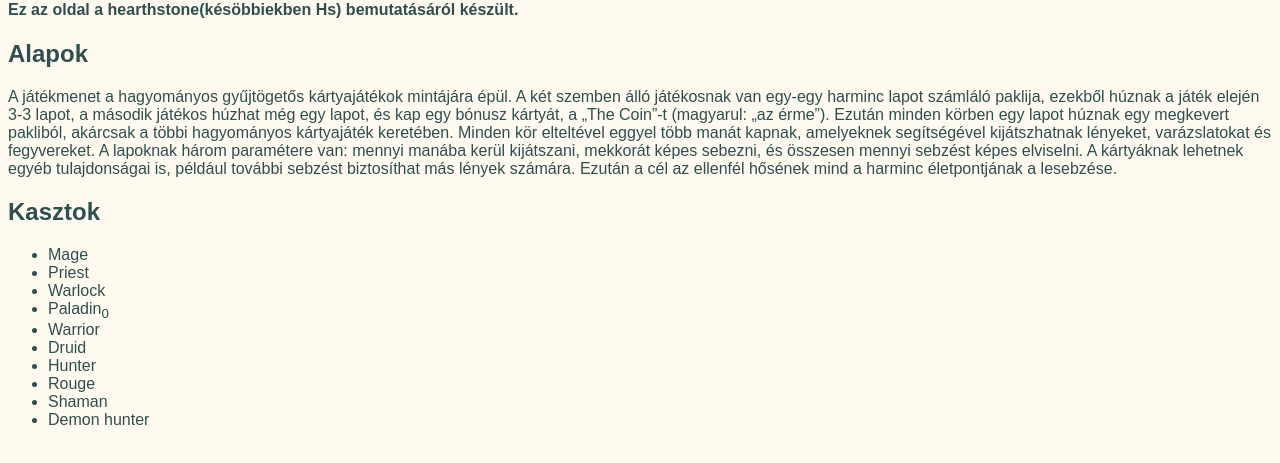
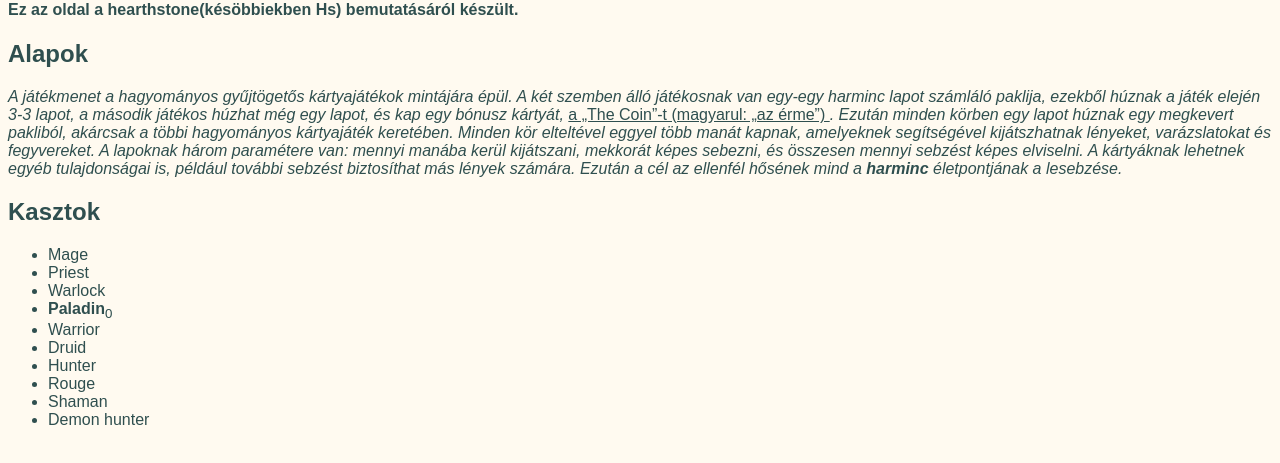
Before and after one commit to Szalokipeter/F-l-ves-projekt, a plain HTML site: page index.html in a window 1280 px wide. Shown: the part 113-576 px from the top of the page. Drawn offline with Linux system fonts and the light colour scheme.

Commit message:
dölt; nem dölt; aláhúzott; félkövér css-ben

```diff
--- a/index.html
+++ b/index.html
@@ -22,17 +22,17 @@
 <p>
 <h2 id="alapok">Alapok</h2>
 </p>
-<p>
-    A játékmenet a hagyományos gyűjtögetős kártyajátékok mintájára épül. A két szemben álló játékosnak van egy-egy harminc lapot számláló paklija, ezekből húznak a játék elején 3-3 lapot, a második játékos húzhat még egy lapot, és kap egy bónusz kártyát,
-    a „The Coin”-t (magyarul: „az érme”). Ezután minden körben egy lapot húznak egy megkevert pakliból, akárcsak a többi hagyományos kártyajáték keretében. Minden kör elteltével eggyel több manát kapnak, amelyeknek segítségével kijátszhatnak lényeket, varázslatokat és fegyvereket.
-     A lapoknak három paramétere van: mennyi manába kerül kijátszani, mekkorát képes sebezni, és összesen mennyi sebzést képes elviselni. A kártyáknak lehetnek egyéb tulajdonságai is, például további sebzést biztosíthat más lények számára. Ezután a cél az ellenfél hősének mind a harminc életpontjának a lesebzése.
+<p class="dölt">
+   A játékmenet a hagyományos gyűjtögetős kártyajátékok mintájára épül. A két szemben álló játékosnak van egy-egy harminc lapot számláló paklija, ezekből húznak a játék elején 3-3 lapot, a második játékos húzhat még egy lapot, és kap egy bónusz kártyát,
+    <span class="nem-dölt alahuzott"> a „The Coin”-t (magyarul: „az érme”) </span>. Ezután minden körben egy lapot húznak egy megkevert pakliból, akárcsak a többi hagyományos kártyajáték keretében. Minden kör elteltével eggyel több manát kapnak, amelyeknek segítségével kijátszhatnak lényeket, varázslatokat és fegyvereket.
+     A lapoknak három paramétere van: mennyi manába kerül kijátszani, mekkorát képes sebezni, és összesen mennyi sebzést képes elviselni. A kártyáknak lehetnek egyéb tulajdonságai is, például további sebzést biztosíthat más lények számára. Ezután a cél az ellenfél hősének mind a <span class="felköver">harminc</span> életpontjának a lesebzése.
 </p>
 <h2 id="kasztok"> Kasztok </h2>
 <ul>
 <li>Mage</li>
 <li>Priest</li>
 <li>Warlock</li>
-<li>Paladin<sub>0</sub></li>
+<li> <span class="felköver"> Paladin</span><sub>0</sub></li>
 <li>Warrior</li>
 <li>Druid</li>
 <li>Hunter</li>
--- a/stilus.css
+++ b/stilus.css
@@ -25,3 +25,13 @@ table, td, th {
     th {
            font-size: 1.5em;
     }
+    .dölt {font-style: italic; }
+
+    .felköver {font-weight: bold;
+    }
+
+    .nem-dölt {
+        font-style: normal;
+    }
+
+    .alahuzott { text-decoration: underline;}
```
